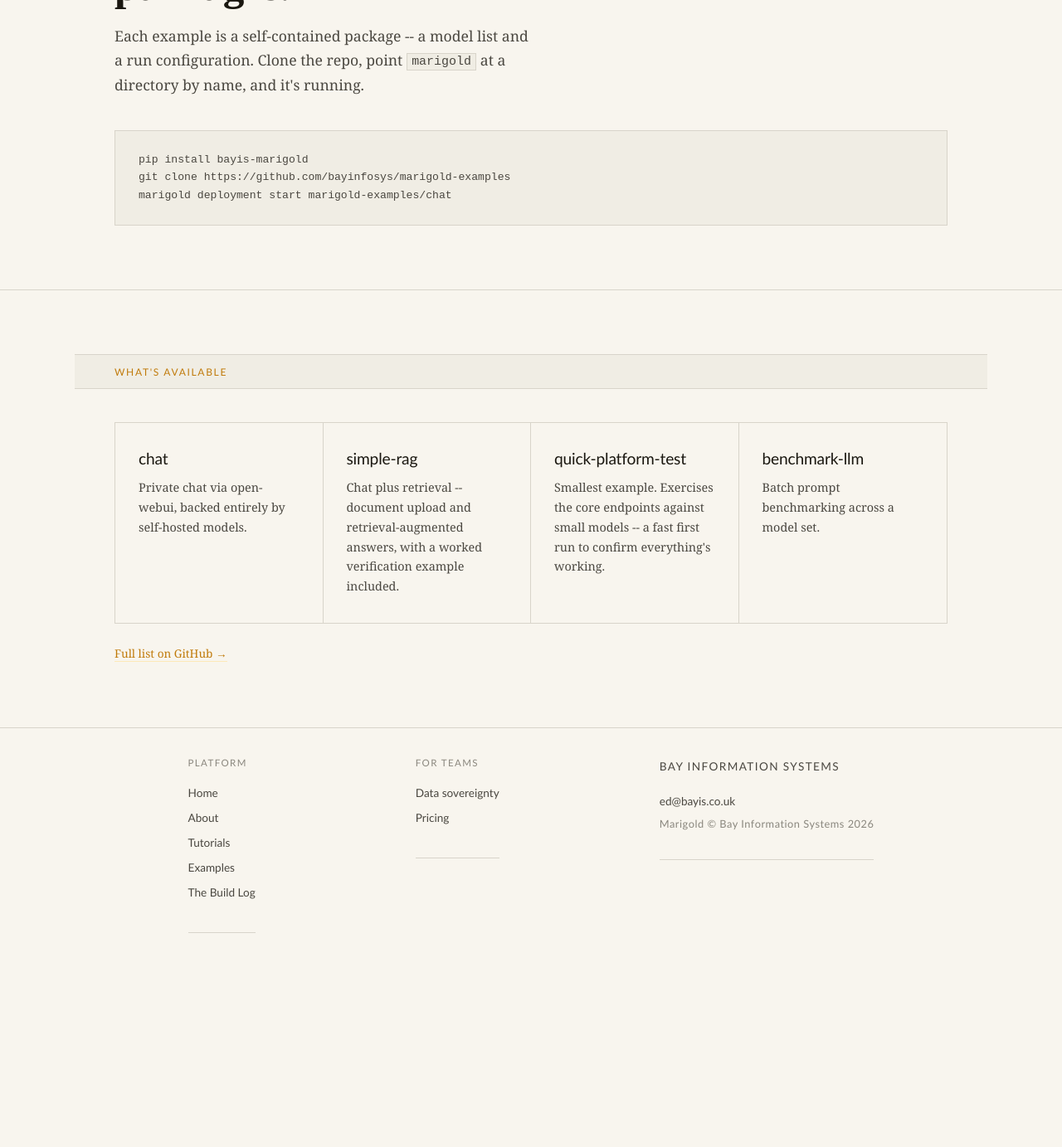
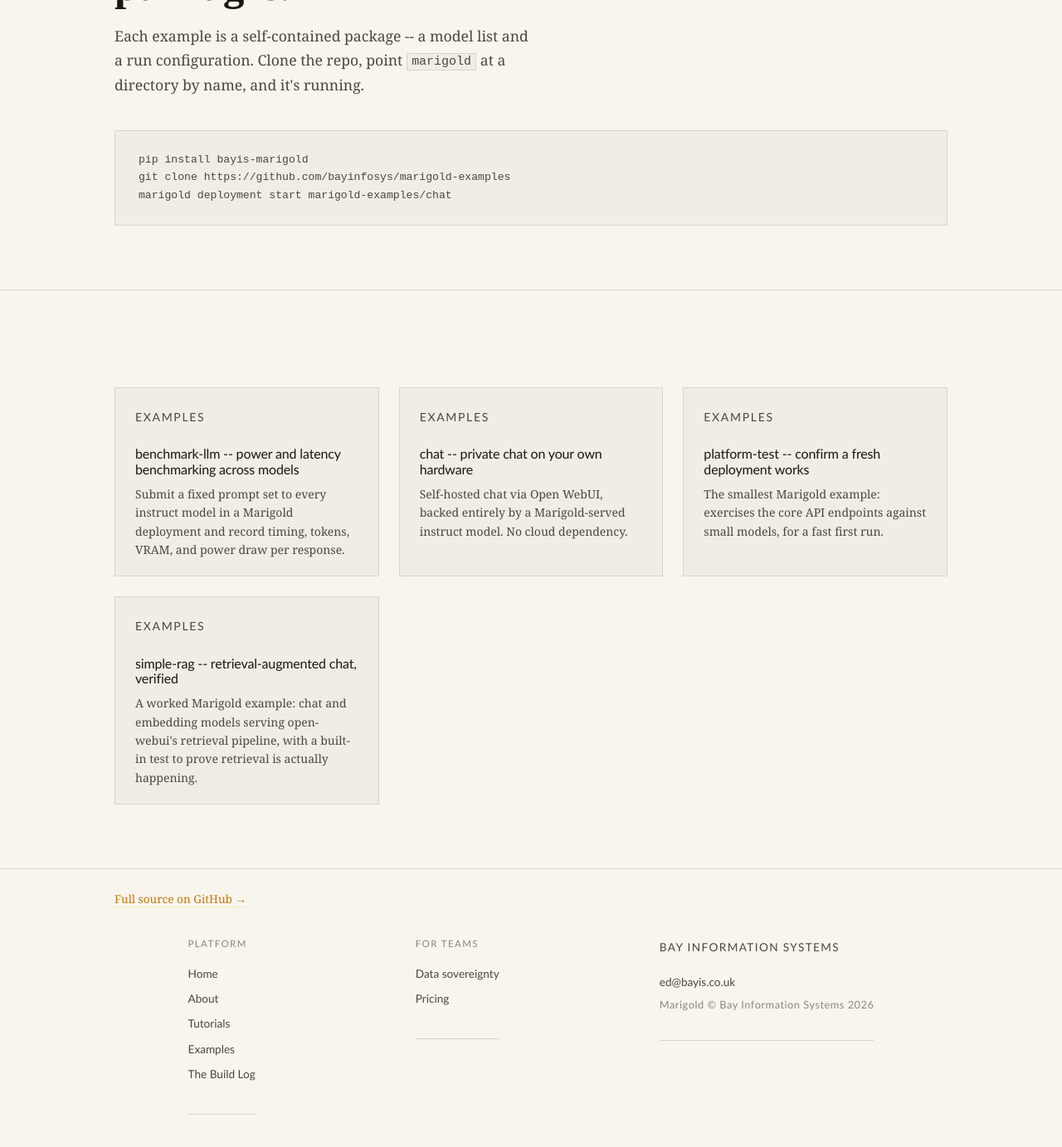
Before and after one commit to bayinfosys/marigold-web, a Jekyll site: the page built from examples.html, in a window 1280 px wide and 1400 px high, scrolled down 335 px. Shown: the top 1383 px of the window at 83% size. Built offline with Jekyll 4.4.1, drawn with Linux system fonts in a browser that asks for light colours; some web fonts are replaced; a style sheet for code colours, icons or effects is not loaded; before the commit the page ends 1516 px from its top, so only the background shows below that.

Commit message:
examples updated

````diff
--- a/_config.yml
+++ b/_config.yml
@@ -17,6 +17,10 @@
     output: true
     permalink: /tutorials/:path.html
 
+  examples:
+    output: true
+    permalink: /examples/:path.html
+
 defaults:
   - scope:
       path: ""
@@ -28,6 +32,11 @@
       type: tutorials
     values:
       layout: tutorial
+  - scope:
+      path: ""
+      type: examples
+    values:
+      layout: tutorial
 
 exclude:
   - Gemfile
--- /dev/null
+++ b/_examples/benchmark-llm.md
@@ -0,0 +1,70 @@
+---
+layout: tutorial
+title: "benchmark-llm -- power and latency benchmarking across models"
+description: "Submit a fixed prompt set to every instruct model in a Marigold deployment and record timing, tokens, VRAM, and power draw per response."
+canonical: "https://marigold.run/examples/benchmark-llm.html"
+og_title: "benchmark-llm -- Marigold example"
+og_description: "Benchmark harness used to build the analysis in AI-Wales/build-llm-power-sampling."
+category: Examples
+---
+
+Submits a fixed prompt set to every instruct model in a running
+Marigold deployment and records timing, token counts, VRAM, and power
+draw per response. Safe to re-run -- each request's ID is a hash of its
+contents, so resubmitting already-completed work is just a cheap
+cache-status check, not a re-run.
+
+Used to build the analysis in
+[AI-Wales/build-llm-power-sampling](https://github.com/AI-Wales/build-llm-power-sampling).
+
+## Setup
+
+```bash
+pip install requests
+```
+
+## Run
+
+Start the deployment with the models you want to benchmark declared in
+`models.yaml`:
+
+```bash
+marigold deployment start marigold-examples/benchmark-llm
+```
+
+Run the benchmark against it:
+
+```bash
+python run_benchmark.py --base-url http://localhost:8000 --user-id benchmark --out results/run1.csv
+```
+
+`--user-id` is required and can be any string -- Marigold doesn't
+require authentication, it just tags requests by this value.
+
+Re-run the same command later to pick up anything that finished since
+-- results are appended fresh each run, nothing is skipped by
+tracking state.
+
+## Options
+
+- `--max-prompts N` -- a stratified sample of N prompts spread across
+  prompt groups, for a quick smoke test rather than the full set.
+- `--workers N` -- concurrent requests (default 16).
+- `--config path.json` -- a JSON file with `base_url`, `api_key`,
+  `user_id`, as an alternative to passing them as flags.
+- `--temperature` -- default 1.0.
+
+## Regenerating the prompt set
+
+`prompts.jsonl` is already built and committed. Only needed if you're
+changing the prompt set itself:
+
+```bash
+python build_prompts.py
+```
+
+Three prompt groups: `varying_context` (system prompt length, short
+through long), `structured` (JSON-schema-constrained output),
+`long_form` (long generations, for sustained power/VRAM sampling).
+Edit the topic and template lists in `build_prompts.py` to grow the
+set -- prompts are generated combinatorially, not hand-written.
--- /dev/null
+++ b/_examples/chat.md
@@ -0,0 +1,30 @@
+---
+layout: tutorial
+title: "chat -- private chat on your own hardware"
+description: "Self-hosted chat via Open WebUI, backed entirely by a Marigold-served instruct model. No cloud dependency."
+canonical: "https://marigold.run/examples/chat.html"
+og_title: "chat -- Marigold example"
+og_description: "Private chat, self-hosted, backed by an open-weight instruct model."
+category: Examples
+---
+
+Private chat via Open WebUI, backed by a self-hosted instruct model.
+
+## Run
+
+```bash
+marigold deployment start marigold-examples/chat
+```
+
+Open `http://localhost:3000`. Chat with the model using
+[Open WebUI](https://docs.openwebui.com/).
+
+## Models
+
+- `qwen/qwen3-8b` -- instruct
+
+## Stop
+
+```bash
+marigold deployment stop marigold-examples/chat
+```
--- /dev/null
+++ b/_examples/platform-test.md
@@ -0,0 +1,41 @@
+---
+layout: tutorial
+title: "platform-test -- confirm a fresh deployment works"
+description: "The smallest Marigold example: exercises the core API endpoints against small models, for a fast first run."
+canonical: "https://marigold.run/examples/platform-test.html"
+og_title: "platform-test -- Marigold example"
+og_description: "A fast first run to confirm a Marigold deployment is working correctly."
+category: Examples
+---
+
+Smallest example. Exercises the core API endpoints against small
+models -- a fast first run to confirm everything's working.
+
+## Run
+
+```bash
+marigold deployment start marigold-examples/platform-test
+```
+
+## Models
+
+- `qwen/qwen3-0.6b` -- instruct
+- `huggingfacetb/smollm2-135m` -- instruct
+- `sentence-transformers/all-minilm-l6-v2` -- text-embedding
+- `openai/clip-vit-base-patch32` -- image-embedding
+- `huggingfacetb/smolvlm-256m-instruct` -- img2txt
+
+## Test it
+
+```bash
+python run.py
+```
+
+Exercises `/models`, `/embed/text`, `/embed/image`, `/gen/instruct`,
+`/gen/img2txt` against the deployment above.
+
+## Stop
+
+```bash
+marigold deployment stop marigold-examples/platform-test
+```
--- /dev/null
+++ b/_examples/simple-rag.md
@@ -0,0 +1,99 @@
+---
+layout: example
+title: "simple-rag -- retrieval-augmented chat, verified"
+description: "A worked Marigold example: chat and embedding models serving open-webui's retrieval pipeline, with a built-in test to prove retrieval is actually happening."
+canonical: "https://marigold.run/examples/simple-rag.html"
+og_title: "simple-rag -- Marigold example"
+og_description: "Upload documents, ask questions only answerable from them, confirm retrieval is real -- not the model answering from its own training."
+category: Examples
+---
+
+Marigold serves the chat and embedding models. Open WebUI handles
+everything else -- chunking, storage, retrieval. This example wires the
+two together and, more usefully, proves the wiring is actually correct:
+three invented documents, each with facts that exist nowhere else, and
+a set of questions only answerable if retrieval genuinely happened.
+
+## Run it
+
+```bash
+pip install bayis-marigold
+git clone https://github.com/bayinfosys/marigold-examples
+marigold deployment start marigold-examples/simple-rag
+```
+
+Open `http://localhost:3000`.
+
+## What's in it
+
+`models.yaml` declares two models:
+
+- `sentence-transformers/all-minilm-l6-v2` -- text embedding, matches
+  Open WebUI's `RAG_EMBEDDING_MODEL` automatically, no extra
+  configuration needed.
+- `qwen/qwen3-8b` -- the chat model.
+
+## The test
+
+Three short documents, each describing an invented entity with details
+that exist nowhere else -- deliberately. A real dataset risks the model
+having seen the source material during training, which makes a correct
+answer ambiguous evidence: it wouldn't prove retrieval happened, only
+that the model already knew it.
+
+`doc1-bramblecroft.txt`:
+```
+Bramblecroft Systems was founded in 2019 by Elena Wraxford.
+The company's internal support ticket system is called Nettleburn.
+As of the last audit, Bramblecroft Systems had 342 employees
+across offices in Hull and Ljubljana.
+```
+
+`doc2-corvidwatch.txt`:
+```
+Corvidwatch Ltd is a wildlife monitoring cooperative established in 2016.
+Its founder, Tomasz Ferrenbeck, previously worked as a hydrologist.
+Corvidwatch's flagship sensor platform is named Rookwire, and the
+organisation currently operates 58 monitoring stations, concentrated
+along the Danube tributary network.
+```
+
+`doc3-quillmere.txt`:
+```
+Quillmere Analytics is a data consultancy founded in 2021 by
+Adaeze Obiako. The firm's proprietary forecasting model is called
+Driftlantern. Quillmere reported revenue of 2.7 million euros in
+its most recent financial year, with clients concentrated in the
+insurance sector.
+```
+
+Upload all three together -- each question also tests discrimination
+between candidates, not just retrieval from a single file.
+
+| Question | Correct answer |
+|---|---|
+| What is Bramblecroft Systems' ticket system called, and how many employees does it have? | Nettleburn, 342 |
+| Who founded Corvidwatch, and what's their sensor platform called? | Tomasz Ferrenbeck, Rookwire |
+| What was Quillmere Analytics' revenue, and what's their forecasting model called? | 2.7 million euros, Driftlantern |
+| What is Bramblecroft Systems' primary competitor? | Not stated anywhere -- the correct answer is "I don't know." This is the important one: it checks whether the model fabricates an answer when nothing retrieved supports one. |
+
+A correct answer, sourced back to the file you uploaded, confirms the
+whole path -- embedding, storage, retrieval, generation -- running
+entirely on your own hardware.
+
+## What this confirms, and what it doesn't
+
+Confirms: Marigold's embedding endpoint and Open WebUI's retrieval
+pipeline are wired correctly, and retrieval discriminates between
+documents rather than defaulting to whichever was uploaded most
+recently.
+
+Doesn't confirm: chunking quality or retrieval behaviour at realistic
+document counts. Treat this as a plumbing check, not a quality
+benchmark.
+
+## No vector store of its own
+
+Marigold hosts no vector database. Retrieval, chunking, and storage
+here are all Open WebUI's own local ChromaDB instance. Marigold
+supplies embedding vectors on request and nothing else in this path.
--- a/examples.html
+++ b/examples.html
@@ -5,6 +5,8 @@
 canonical: "https://marigold.run/examples.html"
 permalink: /examples.html
 ---
+
+<main>
 
 <section class="hero hero--compact">
   <div class="wrap">
@@ -21,29 +23,29 @@
   </div>
 </section>
 
-<section class="pillars">
+<section class="usecases">
   <div class="wrap">
-    <h2 class="section-label">What's available</h2>
-    <div class="pillar-grid">
-      <div class="pillar">
-        <h3>chat</h3>
-        <p>Private chat via open-webui, backed entirely by self-hosted models.</p>
-      </div>
-      <div class="pillar">
-        <h3>simple-rag</h3>
-        <p>Chat plus retrieval -- document upload and retrieval-augmented answers, with a worked verification example included.</p>
-      </div>
-      <div class="pillar">
-        <h3>quick-platform-test</h3>
-        <p>Smallest example. Exercises the core endpoints against small models -- a fast first run to confirm everything's working.</p>
-      </div>
-      <div class="pillar">
-        <h3>benchmark-llm</h3>
-        <p>Batch prompt benchmarking across a model set.</p>
-      </div>
+    <div class="usecase-grid">
+      {% for example in site.examples %}
+      <a class="usecase-card" href="{{ example.url }}">
+        {% if example.category %}<p class="hero-eyebrow">{{ example.category }}</p>{% endif %}
+        <h4>{{ example.title }}</h4>
+        {% if example.description %}<p>{{ example.description }}</p>{% endif %}
+      </a>
+      {% endfor %}
     </div>
+    {% if site.examples.size == 0 %}
+    <p class="faq-a">No examples yet.</p>
+    {% endif %}
+  </div>
+</section>
+
+<section class="how-note">
+  <div class="wrap">
     <p class="how-note">
-      <a href="https://github.com/bayinfosys/marigold-examples">Full list on GitHub &rarr;</a>
+      <a href="https://github.com/bayinfosys/marigold-examples">Full source on GitHub &rarr;</a>
     </p>
   </div>
 </section>
+
+</main>
--- a/index.html
+++ b/index.html
@@ -40,7 +40,10 @@
     <pre><code>pip install bayis-marigold
 git clone https://github.com/bayinfosys/marigold-examples
 marigold deployment start marigold-examples/chat</code></pre>
-
+<p style="font-size:0.8rem;color:var(--ink-mid);margin-top:0.75rem;">
+  <img src="https://img.shields.io/pypi/v/bayis-marigold" alt="PyPI version" style="vertical-align:middle;">
+  <img src="https://img.shields.io/github/v/tag/bayinfosys/marigold" alt="Latest tag" style="vertical-align:middle;">
+</p>
     <div class="hero-actions">
       <a href="#usecases" class="btn-primary">See what it runs</a>
       <a href="https://github.com/bayinfosys/marigold" class="btn-secondary">View on GitHub</a>
````
